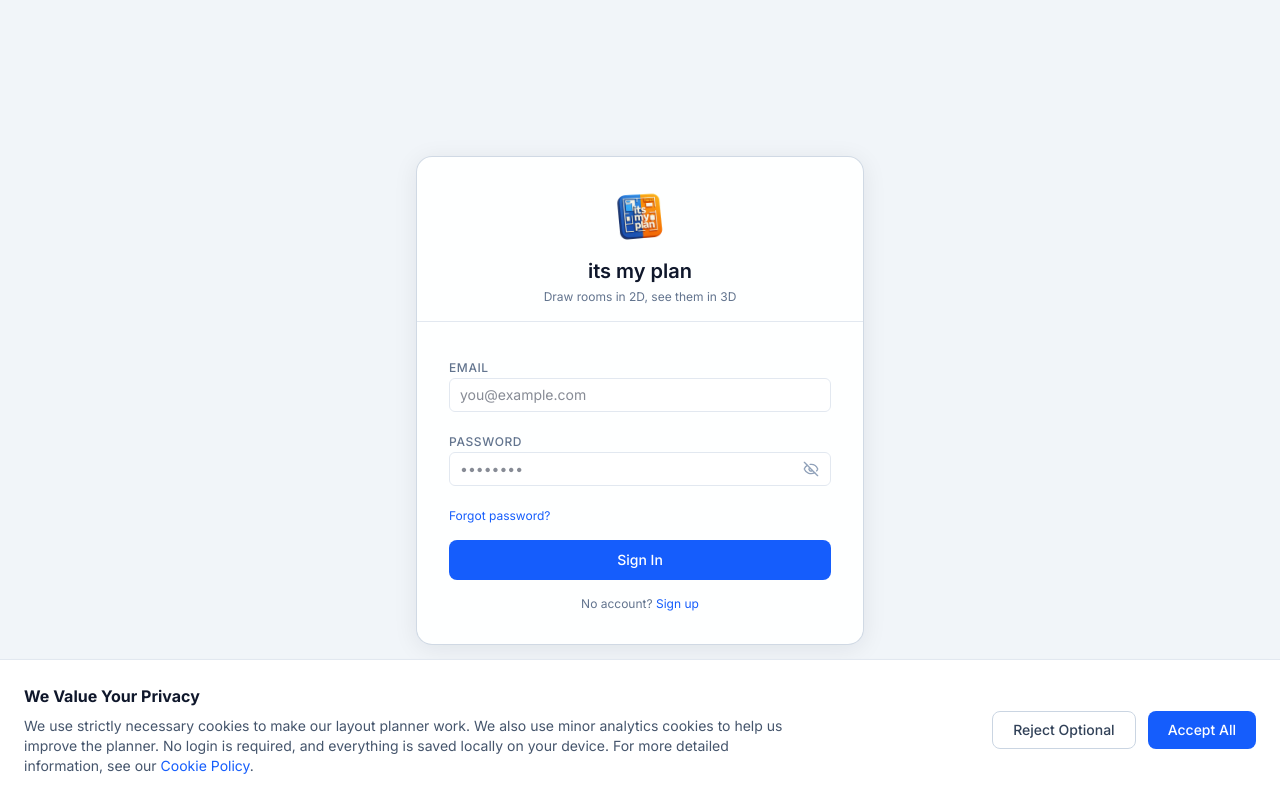
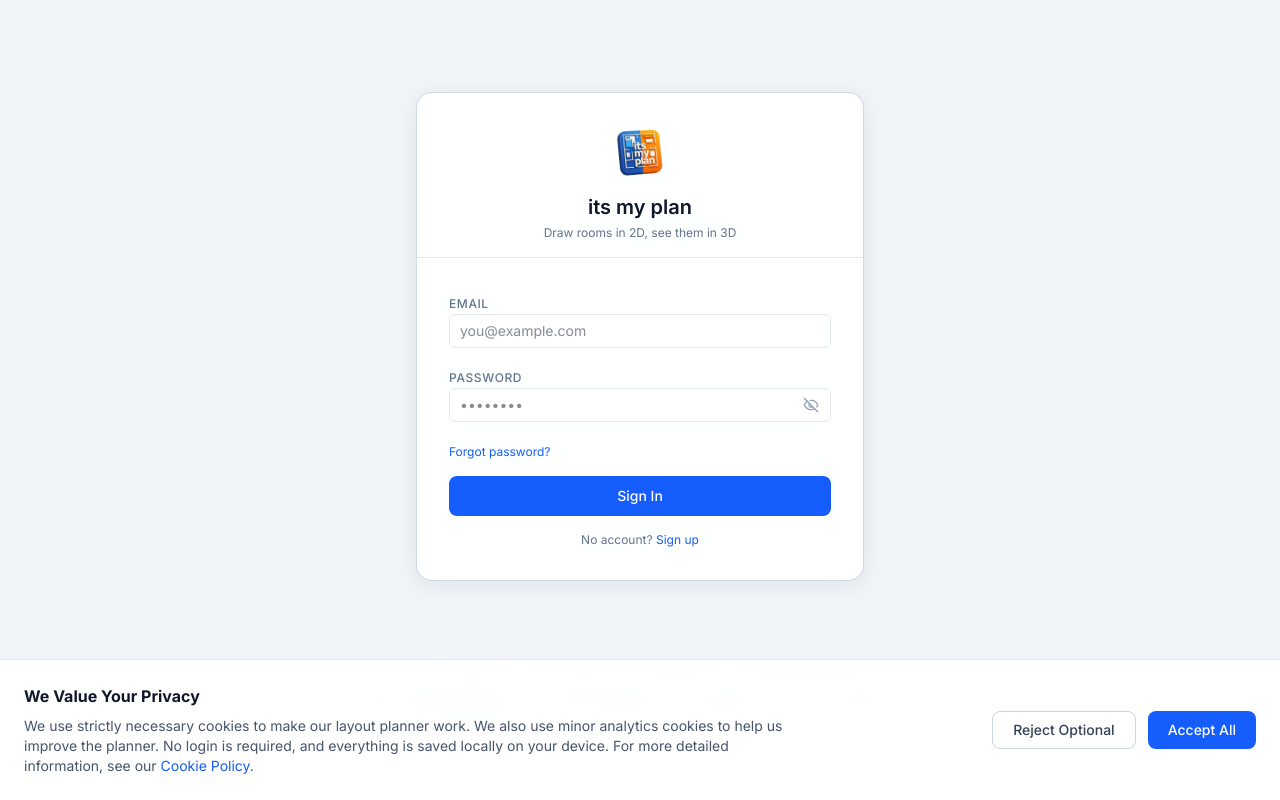
Before and after one commit to itsmyapp-code/its-my-plan, a Next.js app: page /login in a window 1280 px wide. Both pictures are taken after a click on the button "Show password". Built offline with nearby package versions, Linux system fonts and the light colour scheme; no server answers.

Commit message:
fix login footer layout and increase firestore save timeout

```diff
--- a/src/components/auth/LoginPage.tsx
+++ b/src/components/auth/LoginPage.tsx
@@ -6,6 +6,7 @@
 import { useRouter } from 'next/navigation';
 import { useAuth } from '@/components/auth/AuthProvider';
 import { Eye, EyeOff, Loader2 } from 'lucide-react';
+import { PolicyFooter } from '@/components/PolicyFooter';
 
 export function LoginPage() {
   const { signIn, signUp, resetPassword, firebaseEnabled, user, loading } = useAuth();
@@ -116,8 +117,8 @@
   };
 
   return (
-    <div className="min-h-full flex items-center justify-center bg-slate-100 p-6">
-      <div className="glass-panel max-w-md w-full rounded-2xl overflow-hidden shadow-lg">
+    <div className="min-h-full flex flex-col items-center justify-center bg-slate-100 p-6">
+      <div className="glass-panel max-w-md w-full rounded-2xl overflow-hidden shadow-lg mb-8">
         <div className="px-8 pt-8 pb-4 text-center border-b border-slate-200">
           <Image src="/its-my-plan.png" alt="its my plan" width={56} height={56} className="mx-auto rounded-xl mb-3" priority />
           <h1 className="text-xl font-semibold text-slate-900">its my plan</h1>
@@ -201,10 +202,9 @@
               </>
             )}
           </div>
-
-
         </form>
       </div>
+      <PolicyFooter />
     </div>
   );
 }
--- a/src/lib/firestoreSync.ts
+++ b/src/lib/firestoreSync.ts
@@ -6,7 +6,7 @@
  * Helper to wrap promises in a timeout so they fail fast instead of hanging
  * indefinitely when blocked by Brave Shields or privacy ad-blockers.
  */
-function withTimeout<T>(promise: Promise<T>, timeoutMs = 6000): Promise<T> {
+function withTimeout<T>(promise: Promise<T>, timeoutMs = 15000): Promise<T> {
   return Promise.race([
     promise,
     new Promise<T>((_, reject) =>
```
